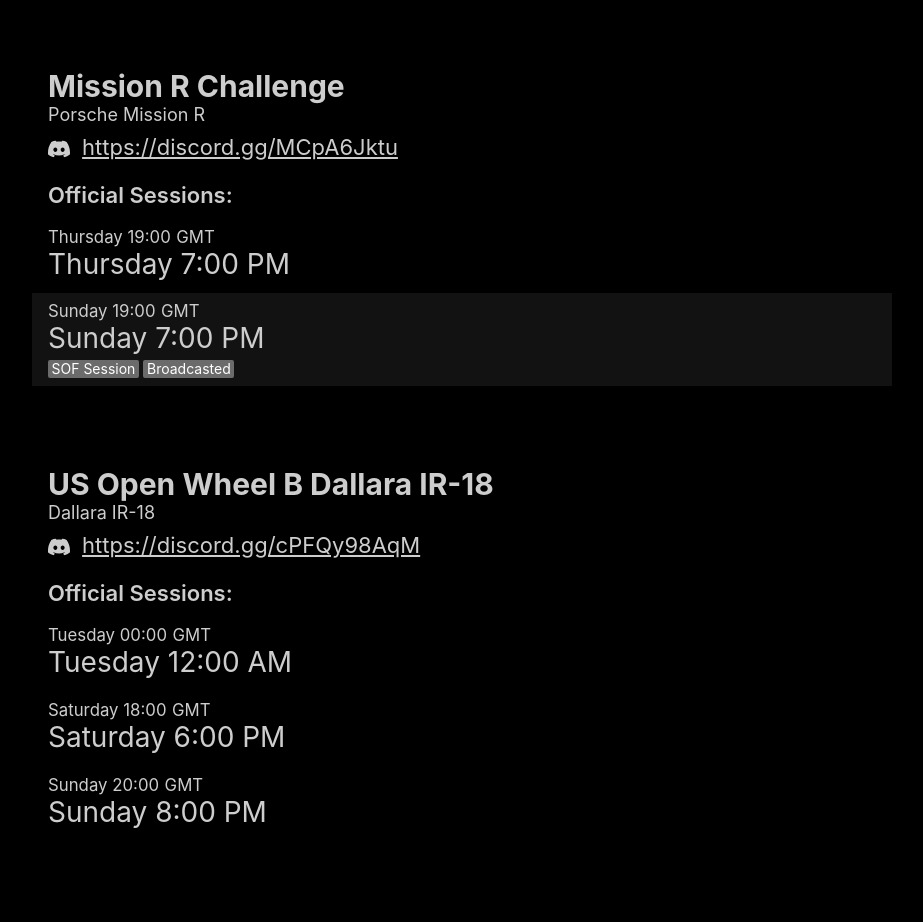
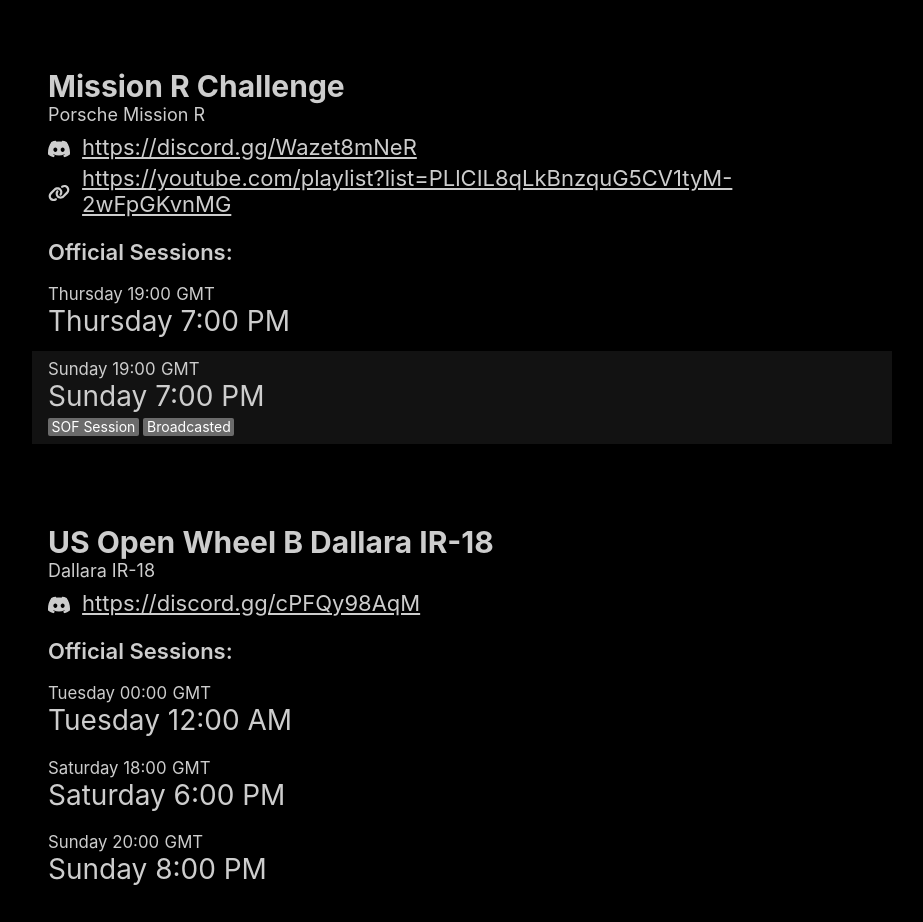
Before and after one commit to jamiehs/whenrace, a React (Create React App) app: page / in a window 1280 px wide. Shown: the part 3260-4182 px from the top of the page, without its empty margins (178-1101 px from the left). Built offline with nearby package versions, Linux system fonts and the light colour scheme.

Commit message:
Updates Mission R Discord link and Broadcast link

```diff
--- a/src/data/official-sessions.js
+++ b/src/data/official-sessions.js
@@ -89,7 +89,8 @@ const officials = [
         label: 'Mission R Challenge',
         cars: ["Porsche Mission R"],
         links: {
-            discord: 'https://discord.gg/MCpA6Jktu'
+            discord: 'https://discord.gg/Wazet8mNeR',
+            broadcast: 'https://youtube.com/playlist?list=PLlCIL8qLkBnzquG5CV1tyM-2wFpGKvnMG',
         },
         sessions: [
             {
```
